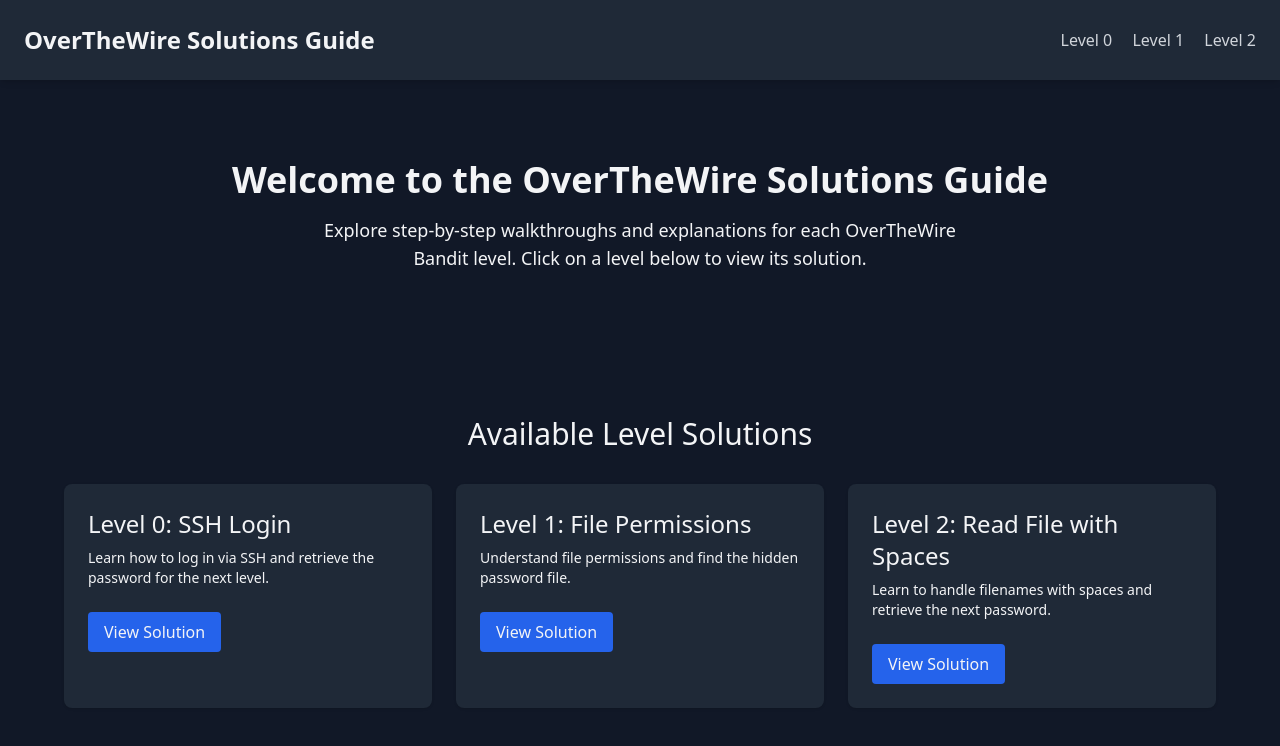
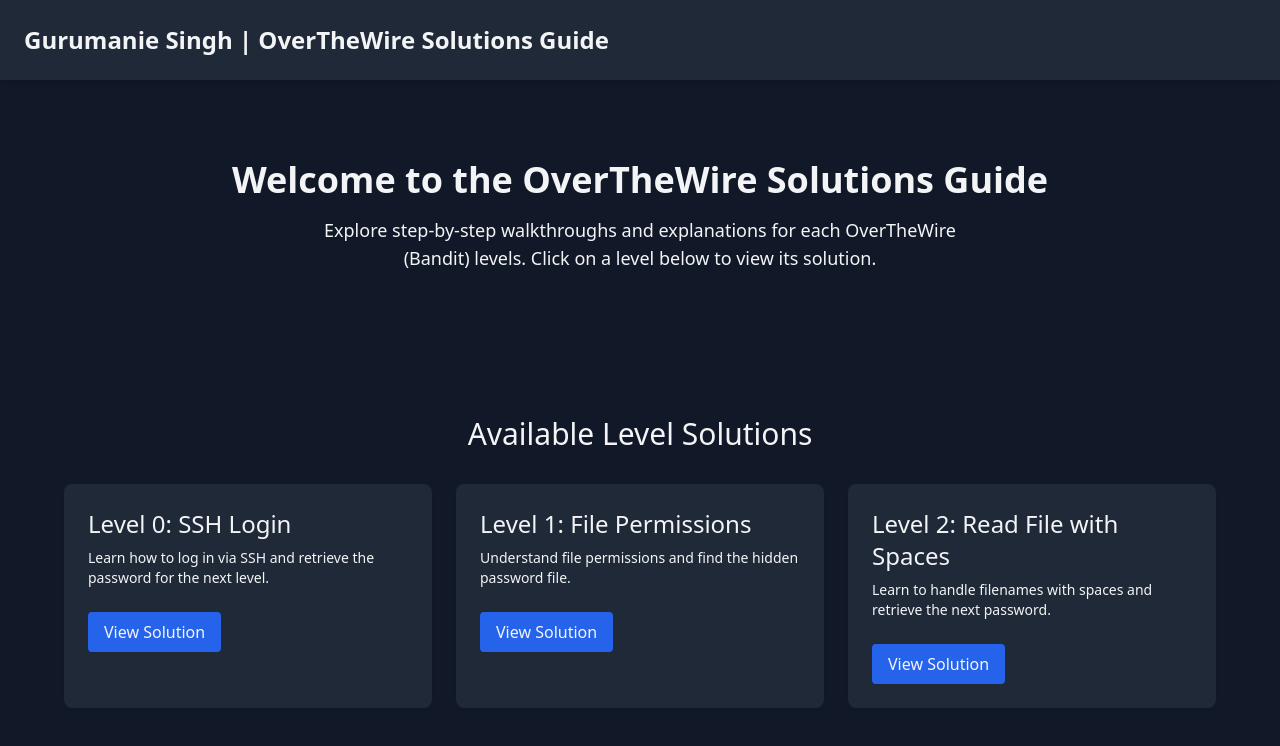
Before and after one commit to gurumanie-singh/OverTheWire-Solutions, a plain HTML site: page docs/index.html in a window 1280 px wide. Drawn offline with nearby package versions, Linux system fonts and the light colour scheme.

Commit message:
Again minor tweaks

```diff
--- a/docs/index.html
+++ b/docs/index.html
@@ -4,7 +4,7 @@
 <head>
   <meta charset="UTF-8" />
   <meta name="viewport" content="width=device-width, initial-scale=1.0" />
-  <title>OverTheWire Solutions Guide</title>
+  <title>Gurumanie Singh | OverTheWire Solutions Guide</title>
   <!-- Tailwind CSS -->
   <script src="https://cdn.tailwindcss.com"></script>
   <!-- Inter Font for a minimal, sleek look -->
@@ -17,19 +17,14 @@
 
   <!-- Sticky Nav with site title and level links -->
   <header class="w-full p-6 bg-gray-800 shadow-md sticky top-0 z-50 flex justify-between items-center">
-    <h1 class="text-2xl font-semibold">OverTheWire Solutions Guide</h1>
-    <nav class="space-x-4">
-      <a href="level0.html" class="text-gray-300 hover:text-white">Level 0</a>
-      <a href="level1.html" class="text-gray-300 hover:text-white">Level 1</a>
-      <a href="level2.html" class="text-gray-300 hover:text-white">Level 2</a>
-    </nav>
+    <h1 class="text-2xl font-semibold">Gurumanie Singh | OverTheWire Solutions Guide</h1>
   </header>
 
   <!-- Hero Section -->
   <section id="hero" class="text-center py-20 px-4" data-aos="fade-up">
     <h2 class="text-4xl font-semibold mb-4">Welcome to the OverTheWire Solutions Guide</h2>
     <p class="text-lg max-w-2xl mx-auto">
-      Explore step-by-step walkthroughs and explanations for each OverTheWire Bandit level. Click on a level below
+      Explore step-by-step walkthroughs and explanations for each OverTheWire (Bandit) levels. Click on a level below
       to view its solution.
     </p>
   </section>
```
